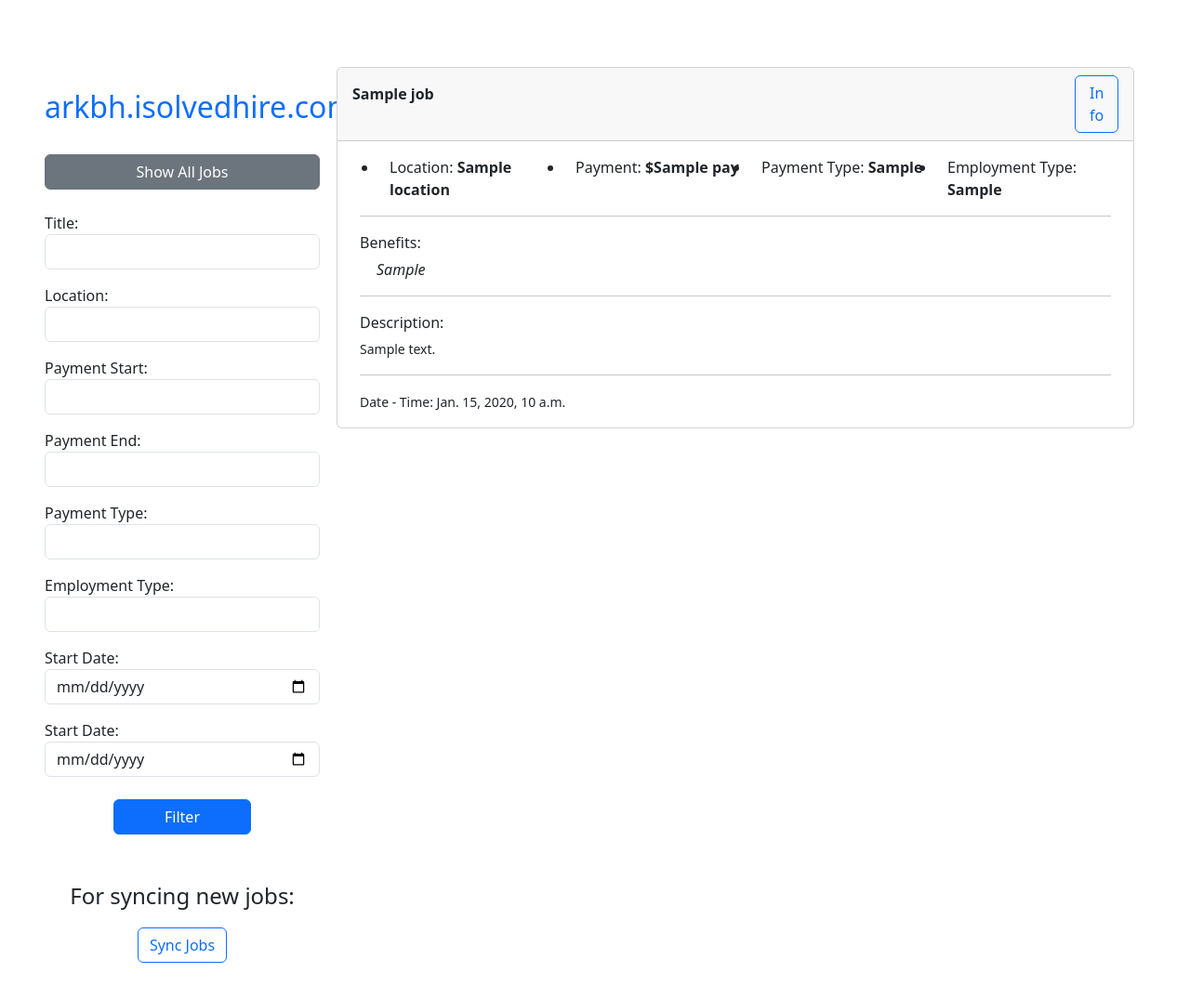
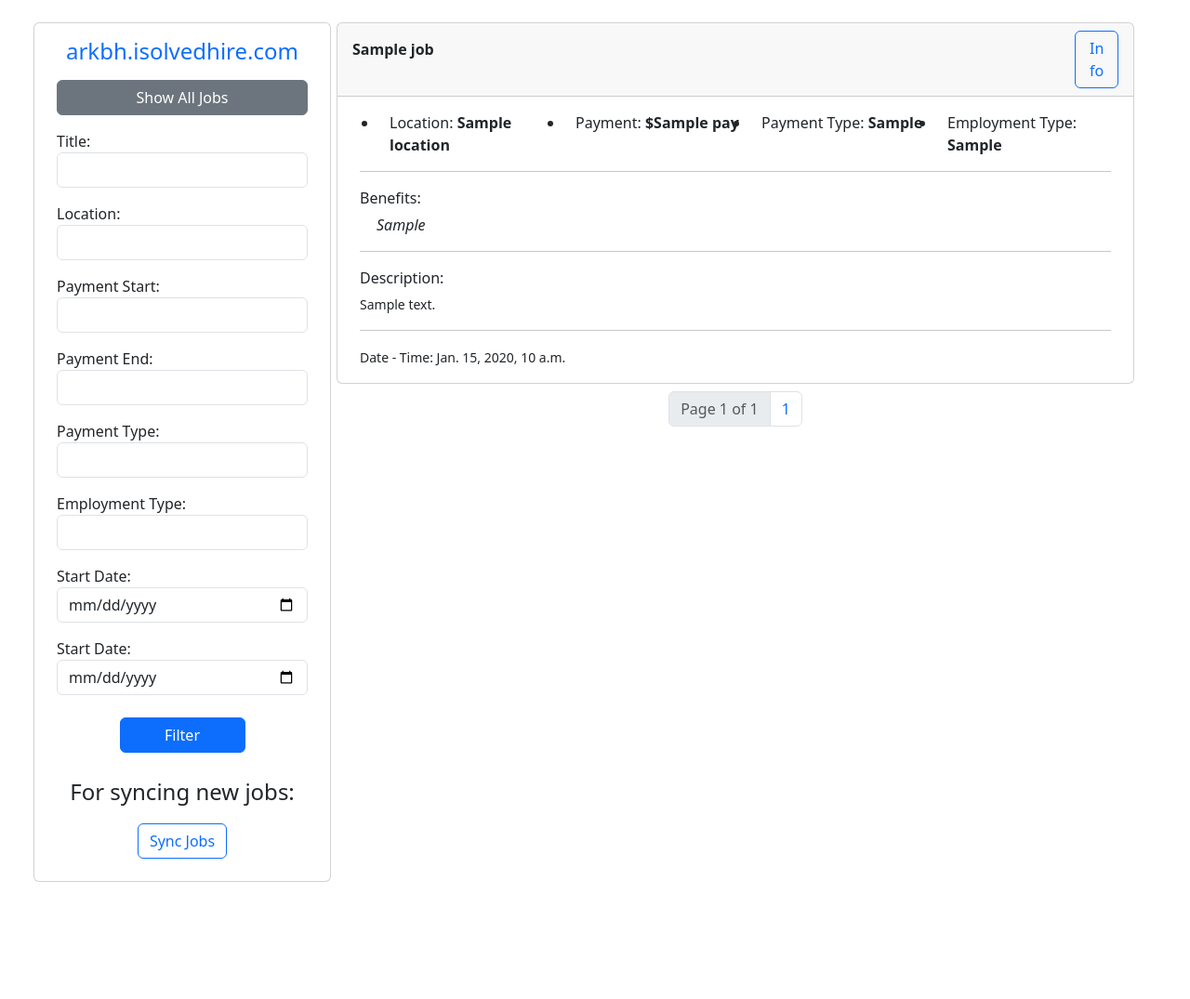
Before and after one commit to mehdi-mirzaie78/isolvedhire-jobs-scrapper, a Django app: template isolvehire_jobs_scrapper_django/jobs_board_scrapper_app/templates/home.html in a window 1280 px wide. Shown: the top 1075 px of the page at 93% size. Run offline with Django 4.2, Linux system fonts and the light colour scheme; tables that the repository leaves empty hold one stand-in row (values such as "Sample post"); the template is opened without the code that fills it: values that come from a table or form of the project are taken from there, most other values are stand-ins (such as "Sample title", 1, 10 or a date in 2020); data that the repository does not hold is empty.

Commit message:
home.html | Update form method & Add Pagination

```diff
--- a/isolvehire_jobs_scrapper_django/jobs_board_scrapper_app/templates/home.html
+++ b/isolvehire_jobs_scrapper_django/jobs_board_scrapper_app/templates/home.html
@@ -14,31 +14,35 @@
 </head>
 
 <body>
-    <div class="container-fluid px-5 mt-5">
+    <div class="container-fluid px-5">
+
         <div class="row">
-            <div class="col-3 mt-5" style="position: fixed;">
+            <div class="col-3 mt-4 card px-4" style="position: fixed;">
 
-                <h2 class="text-center"><a class="text-primary" href="https://arkbh.isolvedhire.com/" style="text-decoration: none;">arkbh.isolvedhire.com</a></h1>
-                <a href="{% url 'home' %}" class="btn btn-secondary w-100 mt-4">Show All Jobs</a>
-                <br>
-                <br>
-                <form action="" method="post" novalidate>
-                    {% csrf_token %}
+                <h4 class="text-center mt-3"><a class="text-primary" href="https://arkbh.isolvedhire.com/"
+                        style="text-decoration: none;">arkbh.isolvedhire.com</a></h2>
+                    <a href="{% url 'home' %}" class="btn btn-secondary w-100 mt-2">Show All Jobs</a>
+
+                    <form action="" method="get" class="mt-3" novalidate>
                         {{ form.as_p }}
                         <div class="text-center mt-4">
                             <input type="submit" value="Filter" class="btn btn-primary w-50">
                         </div>
                     </form>
                     <br>
-                <br>
                     <div class="text-center">
                         <p style="font-size: 24px;">For syncing new jobs:</p>
                         <a href="{% url 'sync_db' %}" class="btn btn-outline-primary">Sync Jobs</a>
                     </div>
+                    <br>
             </div>
 
             <div class="col-9 offset-3 p-4">
-                {% for job in jobs %}
+                <!-- <div class="card p-3 mb-2">
+                    <a href="{% url 'home' %}">Sort</a>
+                </div> -->
+
+                {% for job in page_jobs %}
                 <div class="card mb-2">
                     <div class="card-header">
                         <div class="row">
@@ -59,7 +63,8 @@
                                 <li class="col-md-3">Location: <span class="fw-bold">{{ job.location }}</span></li>
                                 <li class="col-md-3">Payment: <span class="fw-bold">${{ job.pay }}</span></li>
                                 <li class="col-md-3">Payment Type: <span class="fw-bold">{{ job.pay_type }}</span></li>
-                                <li class="col-md-3">Employment Type: <span class="fw-bold">{{ job.employment_type }}</span></li>
+                                <li class="col-md-3">Employment Type: <span class="fw-bold">
+                                        {{ job.employment_type }}</span></li>
                             </ul>
                             <hr>
 
@@ -75,6 +80,33 @@
                     </div>
                 </div>
                 {% endfor %}
+
+                <nav aria-label="Page navigation">
+                    <ul class="pagination justify-content-center">
+                        {% if page_jobs.has_previous %}
+                        <li class="page-item"><a class="page-link" href="?page=1">&laquo First</a></li>
+                        <li class="page-item"><a class="page-link"
+                                href="?page={{ page_jobs.previous_page_number}}">Previous</a></li>
+                        {% endif %}
+
+                        <li class="page-item disabled"><a class="page-link" href="#">
+                                Page {{ page_jobs.number }} of {{ page_jobs.paginator.num_pages }}</a></li>
+
+                        {% for i in nums %}
+                        <li class="page-item"><a class="page-link" href="?page={{ forloop.counter }}">
+                                {{ forloop.counter }}</a></li>
+                        {% endfor %}
+
+                        {% if page_jobs.has_next %}
+                        <li class="page-item"><a class="page-link"
+                                href="?page={{ page_jobs.next_page_number }}">Next</a>
+                        </li>
+                        <li class="page-item"><a class="page-link" href="?page={{ page_jobs.paginator.num_pages }}">Last
+                                &raquo</a></li>
+                        {% endif %}
+                    </ul>
+                </nav>
+
             </div>
         </div>
 
```
Lines whose indentation alone changed are shown as unchanged.
